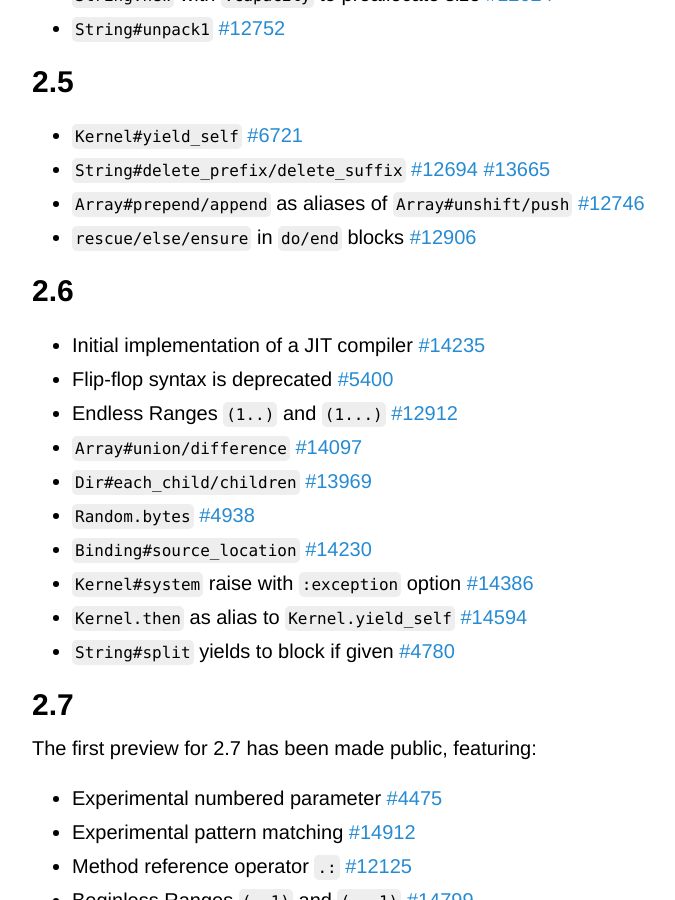
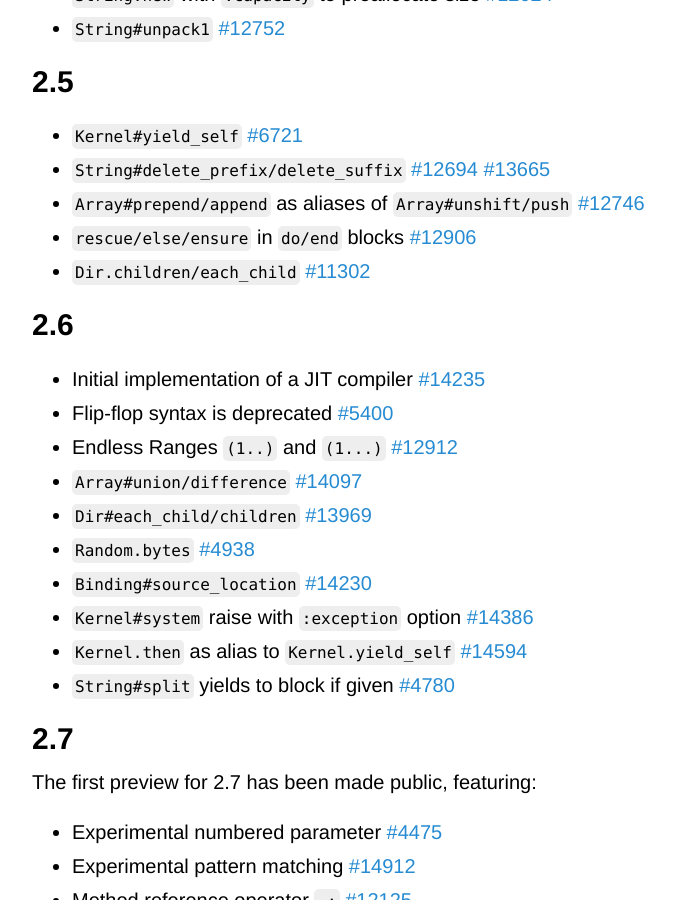
Before and after one commit to Maumagnaguagno/maumagnaguagno.github.io, a Jekyll site: the page built from ruby-versions.md, in a window 1280 px wide and 900 px high, scrolled down 2708 px. Shown: the whole window, without its empty margins (228-903 px from the left). Built offline with Jekyll 4.4.1, drawn with Linux system fonts in a browser that asks for light colours; our own code applies the rules of GitHub Pages for plain Markdown files.

Commit message:
Add Dir.children/each_child to Ruby Versions 2.5

```diff
--- a/ruby-versions.md
+++ b/ruby-versions.md
@@ -86,6 +86,7 @@ This is a reminder of how Ruby evolved through time.
 - ``String#delete_prefix/delete_suffix`` [#12694]({{ issue }}12694) [#13665]({{ issue }}13665)
 - ``Array#prepend/append`` as aliases of ``Array#unshift/push`` [#12746]({{ issue }}12746)
 - ``rescue/else/ensure`` in ``do/end`` blocks [#12906]({{ issue }}12906)
+- ``Dir.children/each_child`` [#11302]({{ issue }}11302)
 
 ## 2.6
 - Initial implementation of a JIT compiler [#14235]({{ issue }}14235)
```
